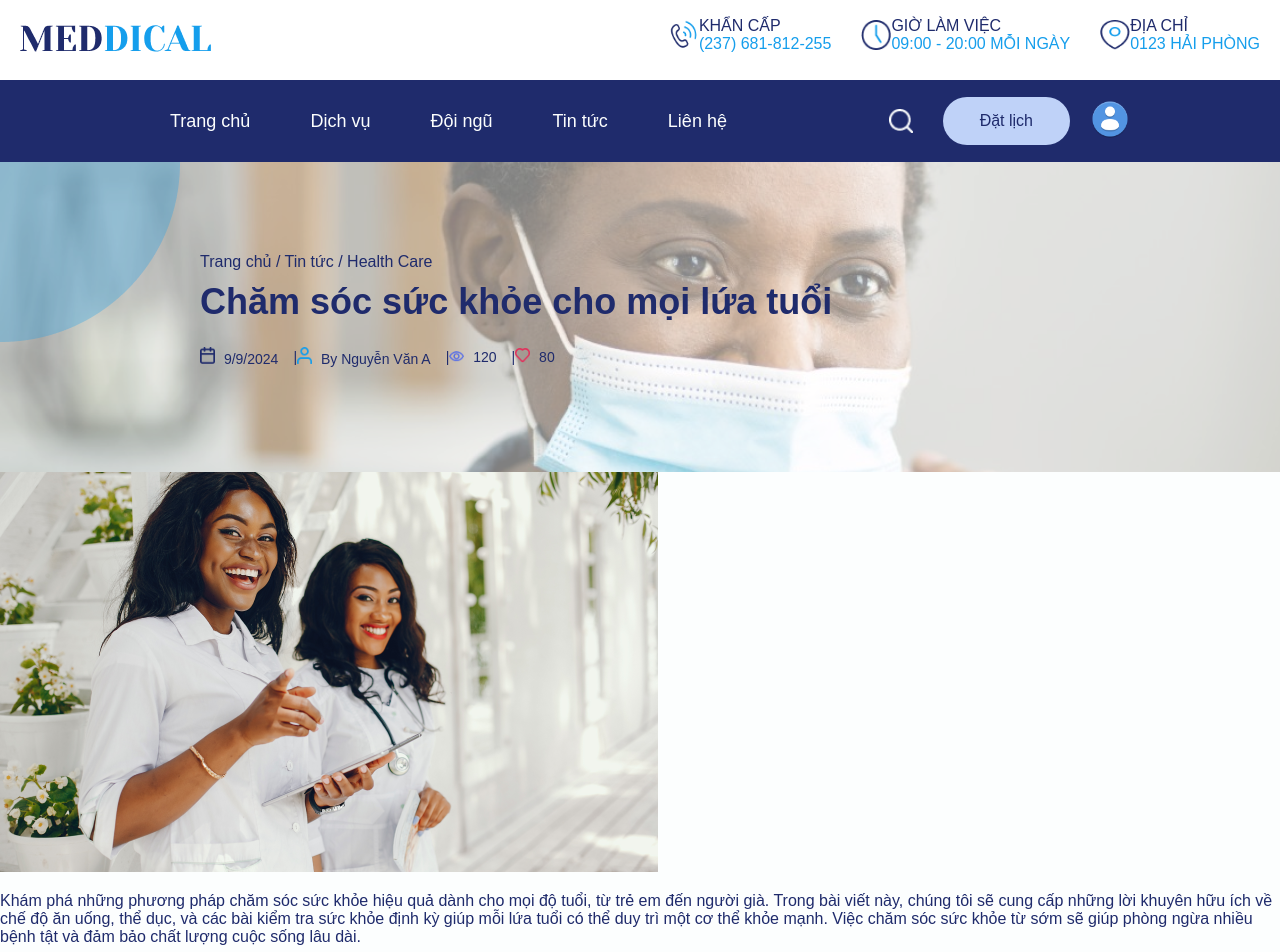
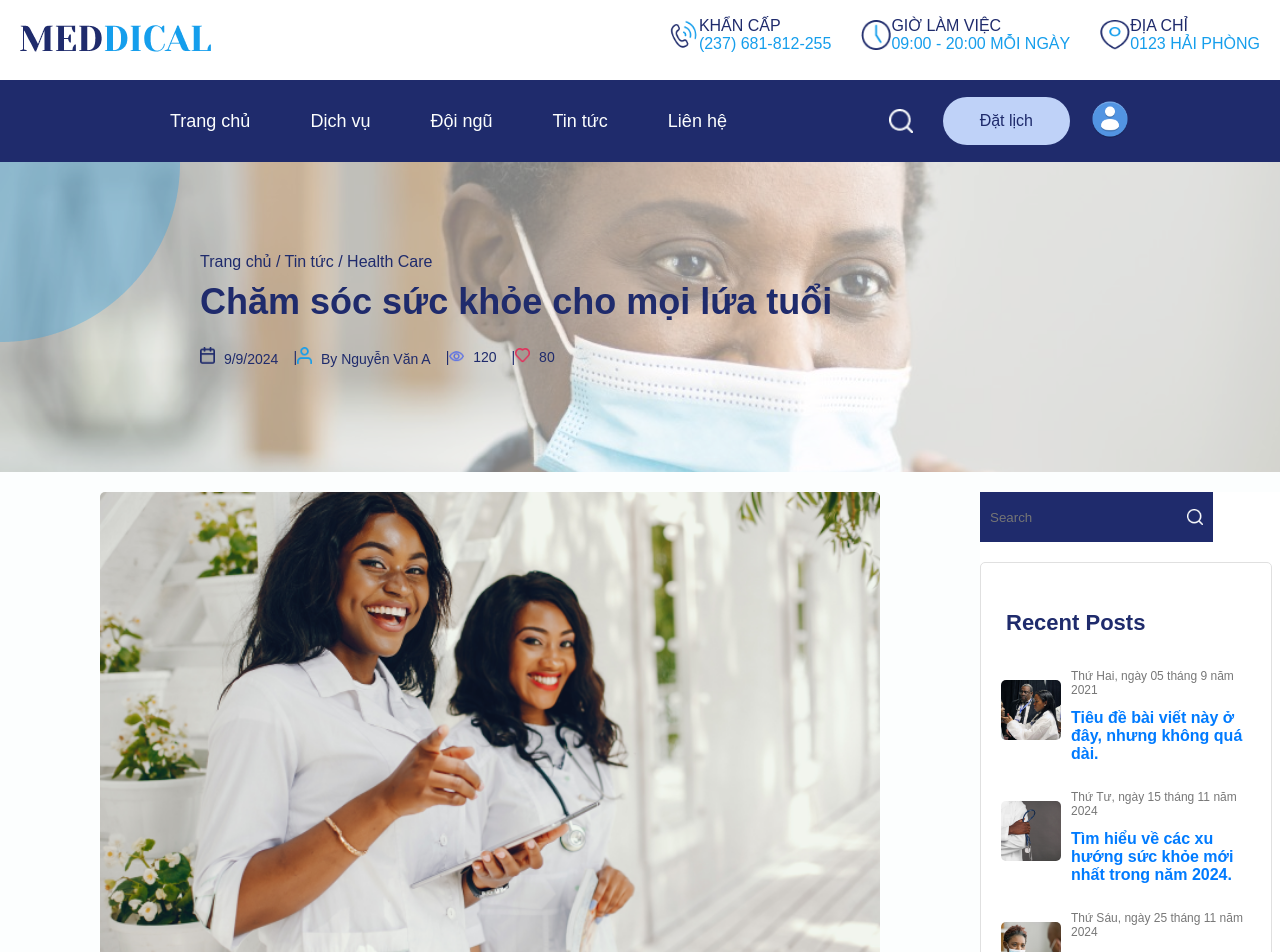
Before and after one commit to nhantran2642/medical-appointment-booking, a React (Create React App) app in the folder fe/: page /blogspage/1 in a window 1280 px wide. Shown: the top 952 px of the page. Built offline with nearby package versions, Linux system fonts and the light colour scheme; no server answers.

Commit message:
Sally- update

```diff
--- a/fe/src/pages/detailBlogs/style.scss
+++ b/fe/src/pages/detailBlogs/style.scss
@@ -48,10 +48,11 @@
         }
     }
 
-    .content {
+    .content-detail-blog {
         width: 100%;
         display: flex;
         padding: 20px 0;
+        flex-direction: row;
 
         .main-content {
             flex: 3;
```
